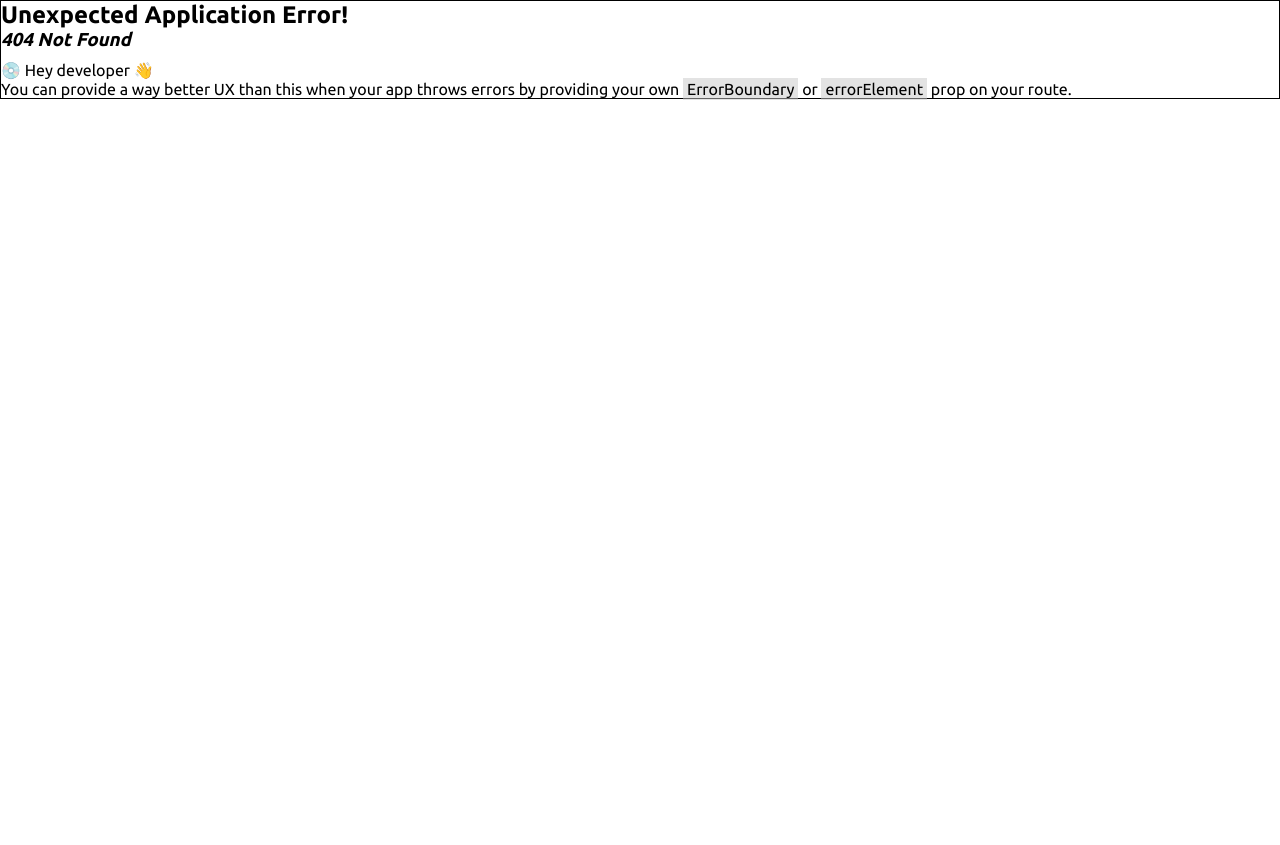
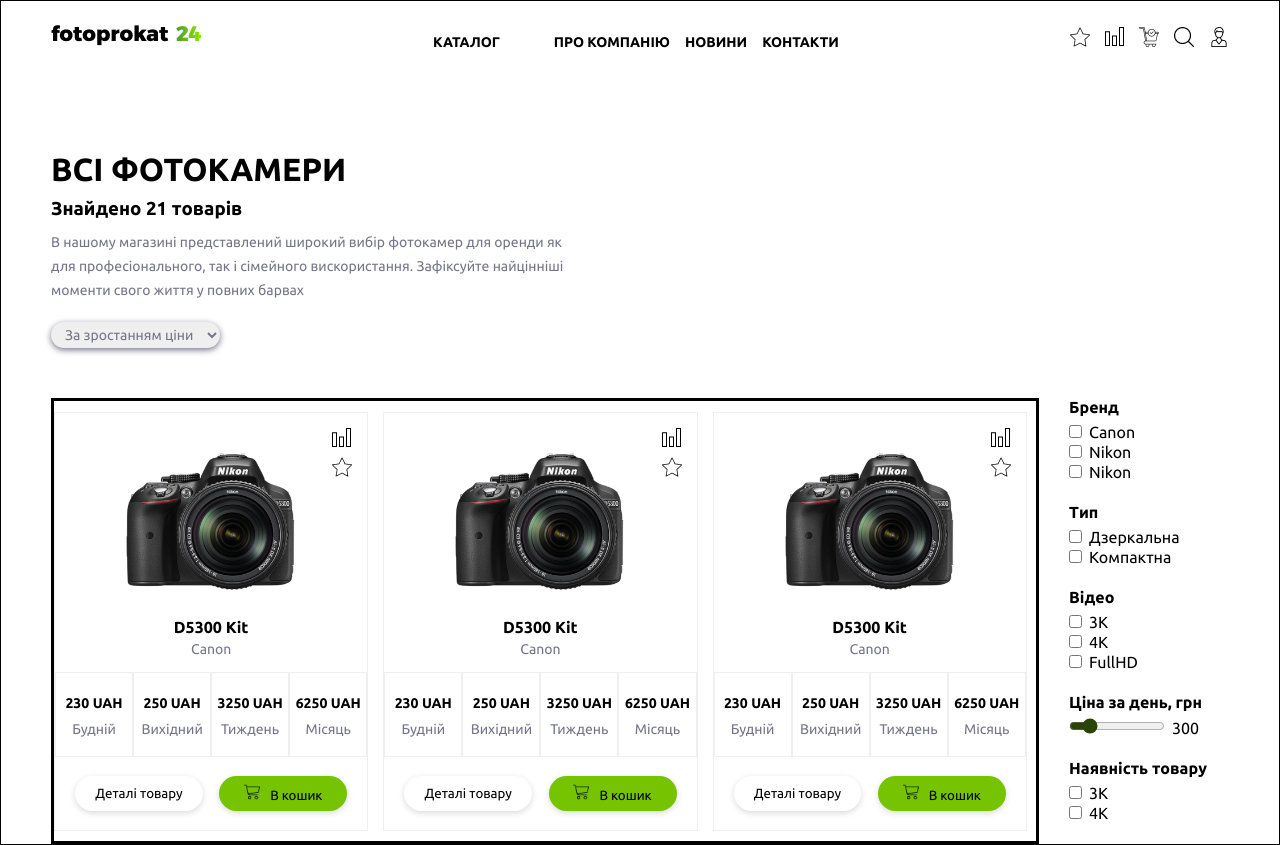
Before and after one commit to MPoliarush/Online-shop, a React (Create React App) app in the folder front/: page /product-camera in a window 1280 px wide. Before the commit this address had no page. Before the commit the page ends 800 px from the top, so only its background shows below. Built offline with nearby package versions, Linux system fonts and the light colour scheme.

Commit message:
catalog page

```diff
--- a/front/src/Main.js
+++ /dev/null
@@ -1,23 +0,0 @@
-import { useState } from 'react';
-import Header from './components/Header'
-import FirstPage from './components/FirstPage';
-import CatalogCamera from './components/CatalogCamera';
-
-
-function Main(props){
-
-
-    return(
-        <div className="App">
-                <div className='content-container'>
-                    <Header></Header>
-                </div>
-                <FirstPage></FirstPage>
-
-
-        </div>
-
-    )
-}
-
-export default Main
--- /dev/null
+++ b/front/src/Root.js
@@ -0,0 +1,20 @@
+import {Outlet} from 'react-router-dom'
+
+import Header from './components/Header'
+import FirstPage from './components/FirstPage';
+import CatalogCamera from './components/CatalogCamera';
+
+function Root (){
+return (
+<>
+        <div className="App">
+            <div className='content-container'>
+                <Header></Header>
+            </div>
+        </div>
+        <Outlet></Outlet>
+</>
+)
+}
+
+export default Root
--- a/front/src/components/CatalogCamera.js
+++ b/front/src/components/CatalogCamera.js
@@ -5,9 +5,7 @@ import Header from './Header'
 function CatalogCamera(){
     return (
         <>
-       <div className='content-container'>
-                    <Header></Header>
-        </div>
+
         <main>
         <div className="catalog-content-container">
             <h1 className="catalog-h1">ВСІ ФОТОКАМЕРИ</h1>
--- a/front/src/components/Header.css
+++ b/front/src/components/Header.css
@@ -32,7 +32,7 @@
 
   header{
     display: flex;
-    padding: 23px 0;
+    padding: 20px 0 20px;
     align-items:baseline;
     justify-content: space-between;
     text-align: center;
@@ -51,7 +51,7 @@
   font-size: 14px;
   line-height: 18px;
     display: flex;
-    gap:70px;
+   gap:15px;
     text-align: left;
     position: relative;
     z-index: 10;
--- a/front/src/components/Header.js
+++ b/front/src/components/Header.js
@@ -23,7 +23,7 @@ function catalogUnhover(event){
               <li className='nav-li' onMouseOver={catalogHover} onMouseOut={catalogUnhover}>
                 <a href='#'>КАТАЛОГ</a>
                 <ul className={!mouseOvered ? 'nested-list': 'nested-list visible'} >
-                  <li> <Link to={'/productCamera'}>Фотокамери</Link></li>
+                  <li> <Link to={'/product-camera'}>Фотокамери</Link></li>
                   <li>Об'єктиви</li>
                 </ul>
               </li>
```
Also changed, not shown: front/src/App.js (+8 -5 lines).
